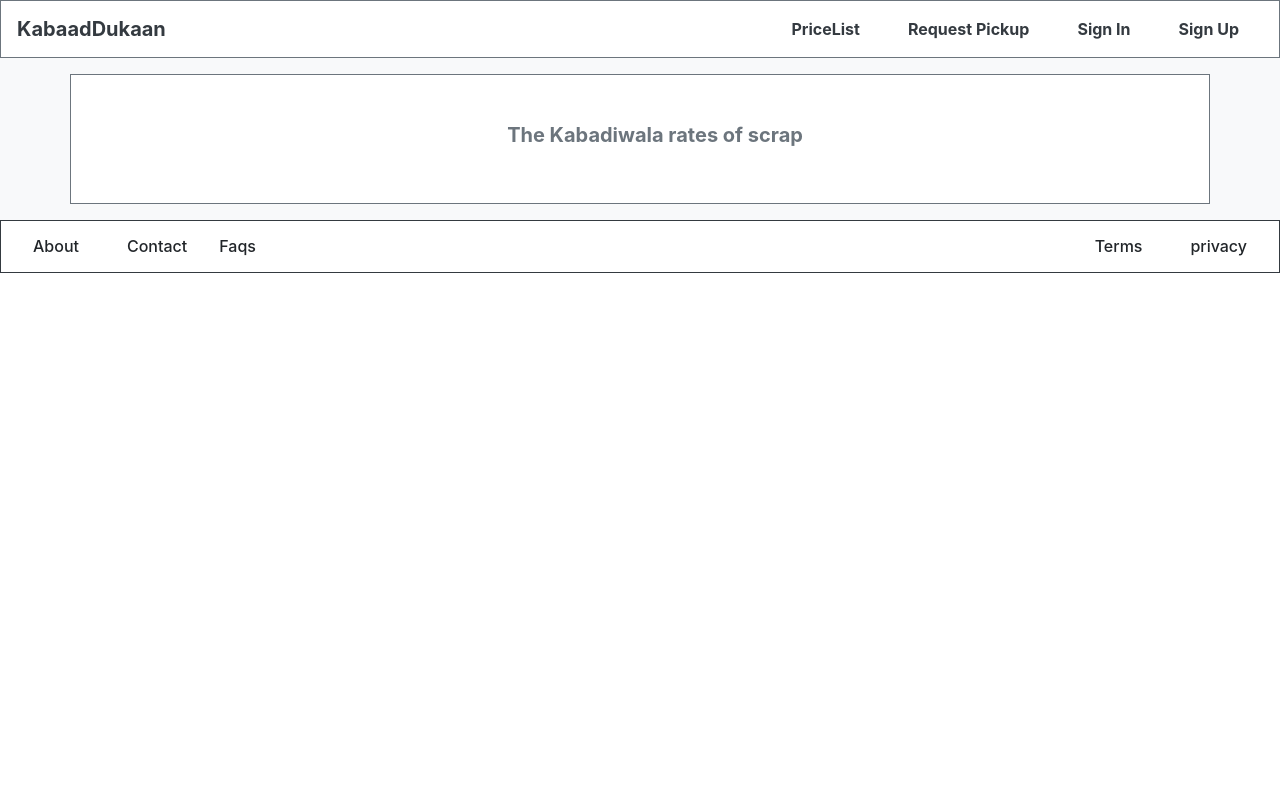
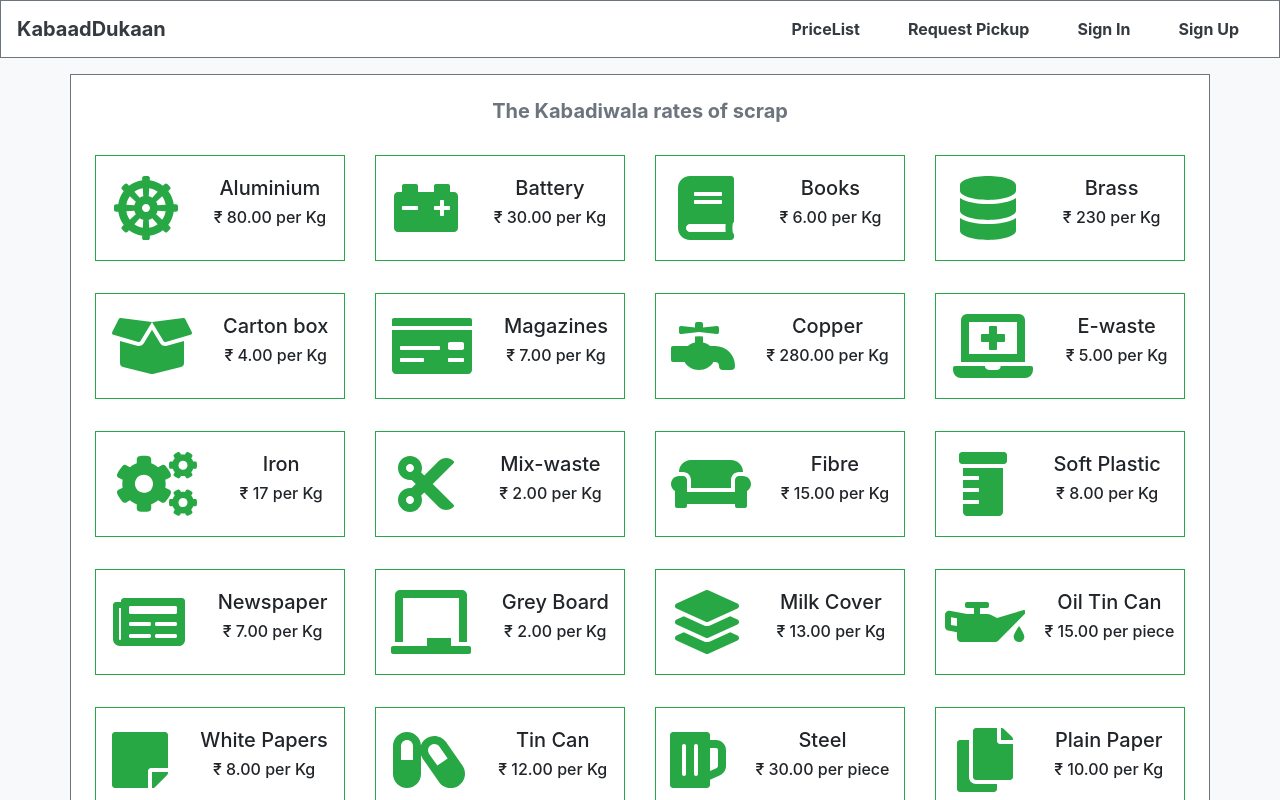
Before and after one commit to iemprashant/dukan, a React (Create React App) app: page /pricelist in a window 1280 px wide. Shown: the top 800 px of the page. Built offline with nearby package versions, Linux system fonts and the light colour scheme; a web font is replaced by a local one.

Commit message:
added list component

```diff
--- a/package.json
+++ b/package.json
@@ -3,6 +3,9 @@
   "version": "0.1.0",
   "private": true,
   "dependencies": {
+    "@fortawesome/fontawesome-svg-core": "^1.2.30",
+    "@fortawesome/free-brands-svg-icons": "^5.14.0",
+    "@fortawesome/free-regular-svg-icons": "^5.14.0",
     "@fortawesome/free-solid-svg-icons": "^5.13.1",
     "@fortawesome/react-fontawesome": "^0.1.11",
     "@testing-library/jest-dom": "^4.2.4",
--- a/src/components/Pages/Pricelist/Pricelist.js
+++ b/src/components/Pages/Pricelist/Pricelist.js
@@ -1,6 +1,7 @@
 import React, { Fragment } from 'react'
+import {faBoxOpen, faCarBattery, faBook,faStickyNote, faPrint, faCopy, faNewspaper, faOilCan, faBeer, faCapsules, faCouch, faCut, faDatabase, faDharmachakra, faCogs, faChalkboard, faFaucet, faLayerGroup, faLaptopMedical, faPrescriptionBottle, faMoneyCheck } from '@fortawesome/free-solid-svg-icons'
 
-import { Container, Row, Col } from 'reactstrap';
+import { Container,Col } from 'reactstrap';
 import Footer2 from '../../footer2'
 import Pricelistcard from './pricelistcard/pricelistcard';
 
@@ -8,9 +9,32 @@
   return (
     <Fragment>
       <Container className="themed-container my-3 px-0 " fluid="sm" >
-        <Col sm="12" md="12" className="border border-secondary py-5 px-3 bg-white d-flex justify-content-center">
-        <h5 className=" text-secondary text-center font-weight-bold">The Kabadiwala rates of scrap</h5>
-        <div class="row">
+        <Col sm="12" md="12" className="border border-secondary py-4 px-3 bg-white">
+          <div className="d-flex justify-content-center">
+            <h5 className=" text-secondary font-weight-bold">The Kabadiwala rates of scrap</h5>
+          </div>
+        <div class="row p-2">
+          <Pricelistcard icon={faDharmachakra} title="Aluminium" price="80.00" quantity="per Kg"/>
+          <Pricelistcard icon={faCarBattery} title="Battery" price="30.00" quantity="per Kg"/>
+          <Pricelistcard icon={faBook} title="Books" price="6.00" quantity="per Kg"/>
+          <Pricelistcard icon={faDatabase} title="Brass" price="230" quantity="per Kg"/>
+          <Pricelistcard icon={faBoxOpen} title="Carton box" price="4.00" quantity="per Kg"/>
+          <Pricelistcard icon={faMoneyCheck} title="Magazines" price="7.00" quantity="per Kg"/>
+          <Pricelistcard icon={faFaucet} title="Copper" price="280.00 " quantity="per Kg"/>
+          <Pricelistcard icon={faLaptopMedical} title="E-waste" price="5.00" quantity="per Kg"/>
+          <Pricelistcard icon={faCogs} title="Iron" price="17" quantity="per Kg"/>
+          <Pricelistcard icon={faCut} title="Mix-waste" price="2.00" quantity="per Kg"/>
+          <Pricelistcard icon={faCouch} title="Fibre" price="15.00" quantity="per Kg"/>
+          <Pricelistcard icon={faPrescriptionBottle} title="Soft Plastic" price="8.00" quantity="per Kg"/>
+          <Pricelistcard icon={faNewspaper} title="Newspaper" price="7.00" quantity="per Kg"/>
+          <Pricelistcard icon={faChalkboard} title="Grey Board" price="2.00" quantity="per Kg"/>
+          <Pricelistcard icon={faLayerGroup} title="Milk Cover" price="13.00" quantity="per Kg"/>
+          <Pricelistcard icon={faOilCan} title="Oil Tin Can" price="15.00" quantity="per piece"/>
+          <Pricelistcard icon={faStickyNote} title="White Papers" price="8.00" quantity="per Kg"/>
+          <Pricelistcard icon={faCapsules} title="Tin Can" price="12.00" quantity="per Kg"/>
+          <Pricelistcard icon={faBeer}title="Steel" price="30.00" quantity="per piece"/>
+          <Pricelistcard icon={faCopy} title="Plain Paper" price="10.00" quantity="per Kg"/>
+          <Pricelistcard icon={faPrint} title="Record Paper" price="5.00" quantity="per piece"/>
         </div>
         </Col>
     </Container>
--- /dev/null
+++ b/src/components/Pages/Pricelist/pricelistcard/pricelistcard.js
@@ -0,0 +1,19 @@
+import React from 'react'
+import { FontAwesomeIcon } from '@fortawesome/react-fontawesome'
+const Pricelistcard = ({title,price,icon,quantity}) => {
+  return (
+        <div className="col-sm-8 col-md-5 col-lg-3 my-3 ">
+            <div className="d-flex justify-content-around border  border-success py-3">
+                <div className="p-1 d-flex align-content-center flex-wrap text-success">
+                    <FontAwesomeIcon icon={icon} size="4x"/>
+                </div>
+                <div className="d-flex flex-column p-1 text-center">
+                    <h5>{title}</h5>
+                    <h6>₹ {price} {quantity}</h6>
+                </div>
+            </div>
+        </div>
+  )
+}
+
+export default Pricelistcard;
--- a/src/components/Pages/RequestPickup/RequestPickup.js
+++ b/src/components/Pages/RequestPickup/RequestPickup.js
@@ -1,5 +1,4 @@
-import React,{useEffect,Fragment} from 'react'
-
+import React,{Fragment} from 'react'
 import Footer2 from '../../footer2'
 import * as actions from '../../../store/actions/index'
 import { connect } from 'react-redux'
--- a/src/components/Pages/SignIn/Signin.js
+++ b/src/components/Pages/SignIn/Signin.js
@@ -1,5 +1,5 @@
 import React, { Fragment } from 'react'
-import { Container, Row, Col } from 'reactstrap';
+import { Container, Col } from 'reactstrap';
 import Footer2 from '../../footer2';
 
 const Signin = () => {
```
Also changed, not shown: 1 other file (tests, documents, lock files or other folders).
